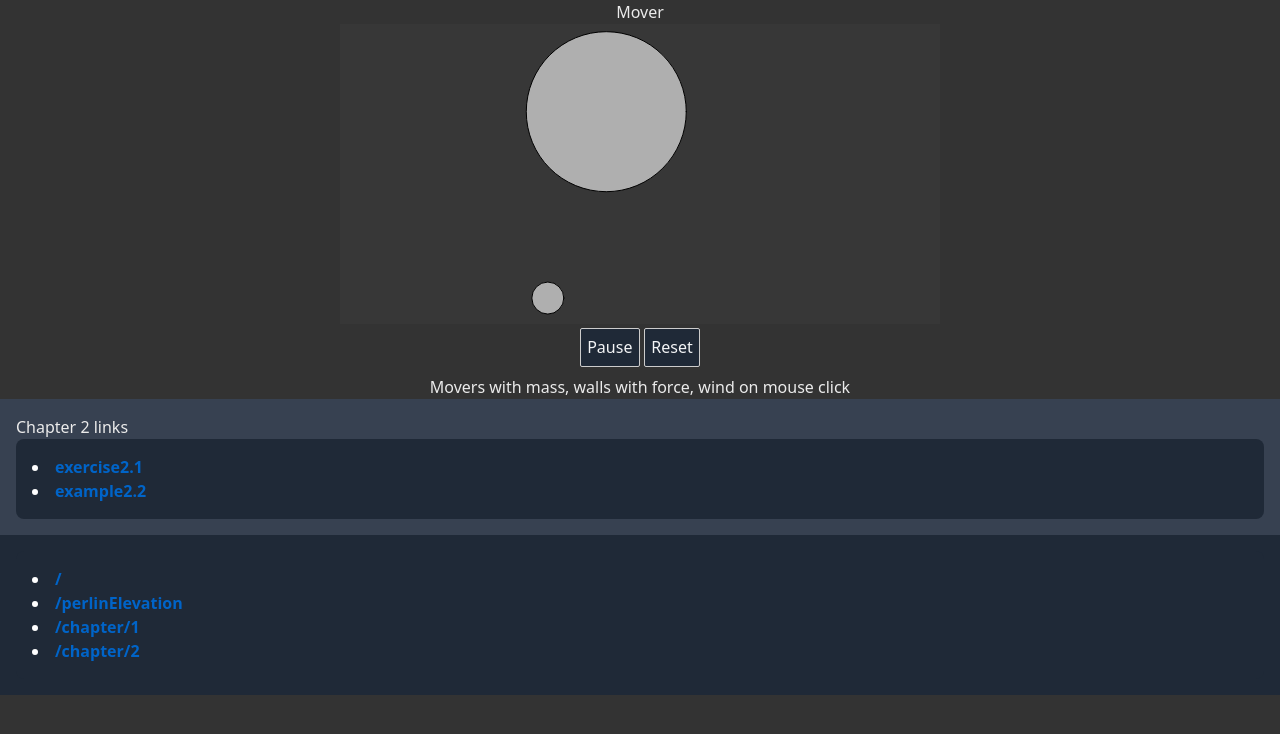
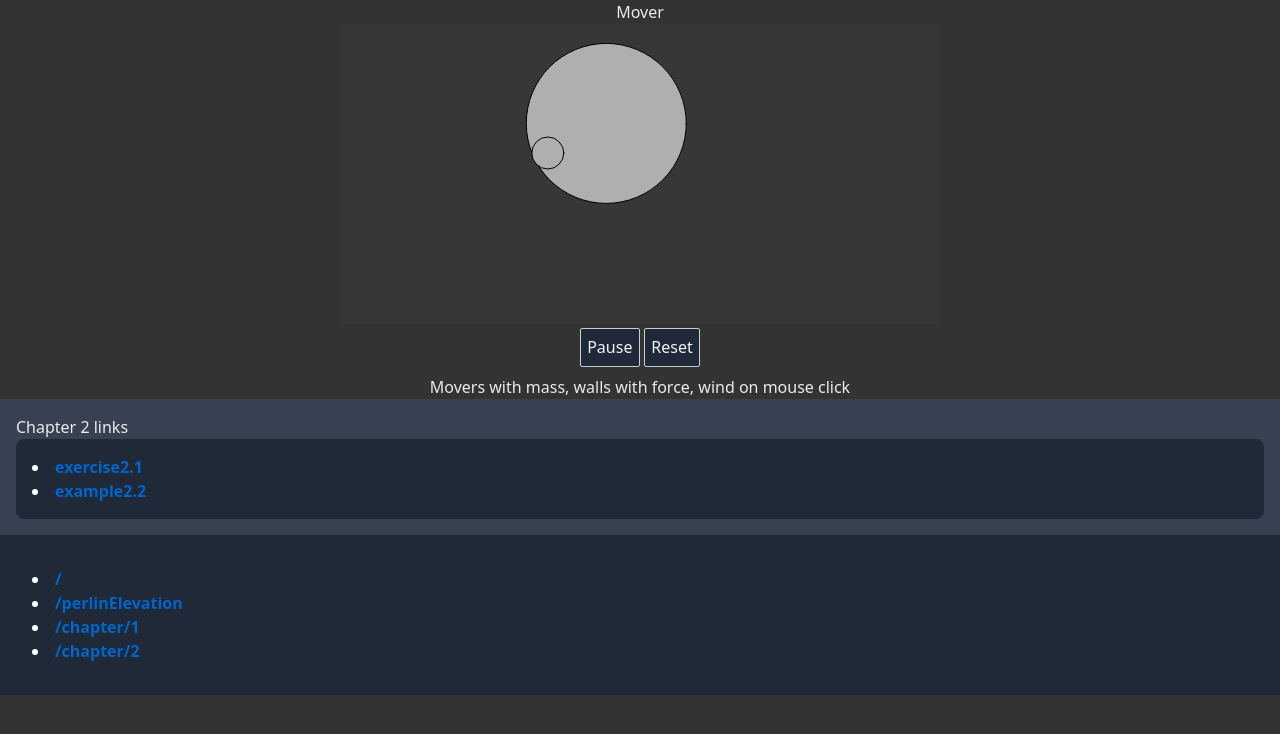
Before and after one commit to nonvenomous/nature-of-code-p5, a SvelteKit app: page /chapter/2/example2.2 in a window 1280 px wide. Shown: the top 734 px of the page. Built offline with nearby package versions, Linux system fonts and the light colour scheme.

Commit message:
Avoid gravity being divided by mass

```diff
--- a/src/routes/chapter/2/example2.2/+page.svelte
+++ b/src/routes/chapter/2/example2.2/+page.svelte
@@ -4,7 +4,7 @@
 
   const canvasWidth = 600;
   const canvasHeight = 300;
-  const fps = 120;
+  const fps = 60;
 
   class Mover {
     position: p5.Vector;
@@ -96,15 +96,20 @@
       p.createCanvas(canvasWidth, canvasHeight);
       p.frameRate(fps);
       moverA = new Mover(p, 200, 30, 10);
-      moverB = new Mover(p, 400, 30, 2);
+      moverB = new Mover(p, 400, 60, 2);
     };
 
     p.draw = () => {
       p.background(55);
 
       let gravity = p.createVector(0, 0.1);
-      moverA.applyForce(gravity);
-      moverB.applyForce(gravity);
+
+      const gravityB = p5.Vector.mult(gravity, moverB.mass);
+      // @ts-expect-error wrong type
+      moverB.applyForce(gravityB);
+      const gravityA = p5.Vector.mult(gravity, moverA.mass);
+      // @ts-expect-error wrong type
+      moverA.applyForce(gravityA);
 
       moverA.update(p);
       moverA.checkEdges();
```
